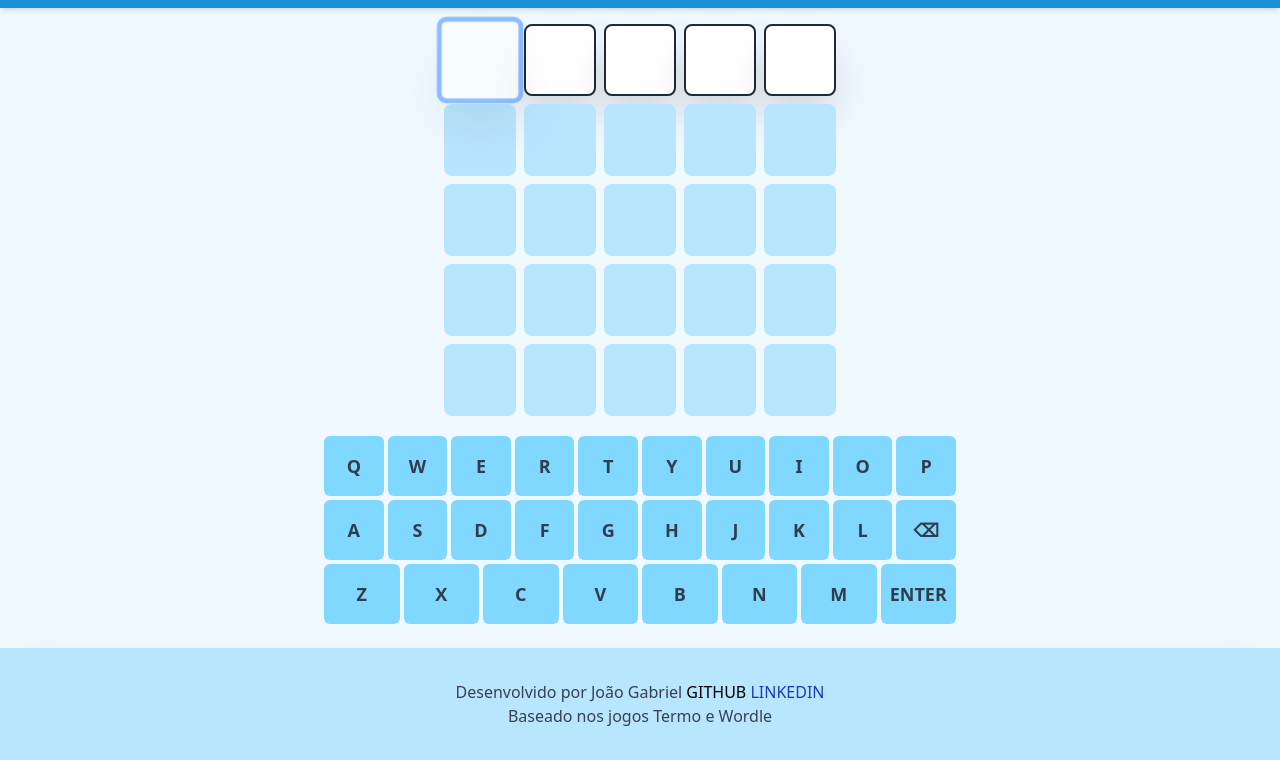
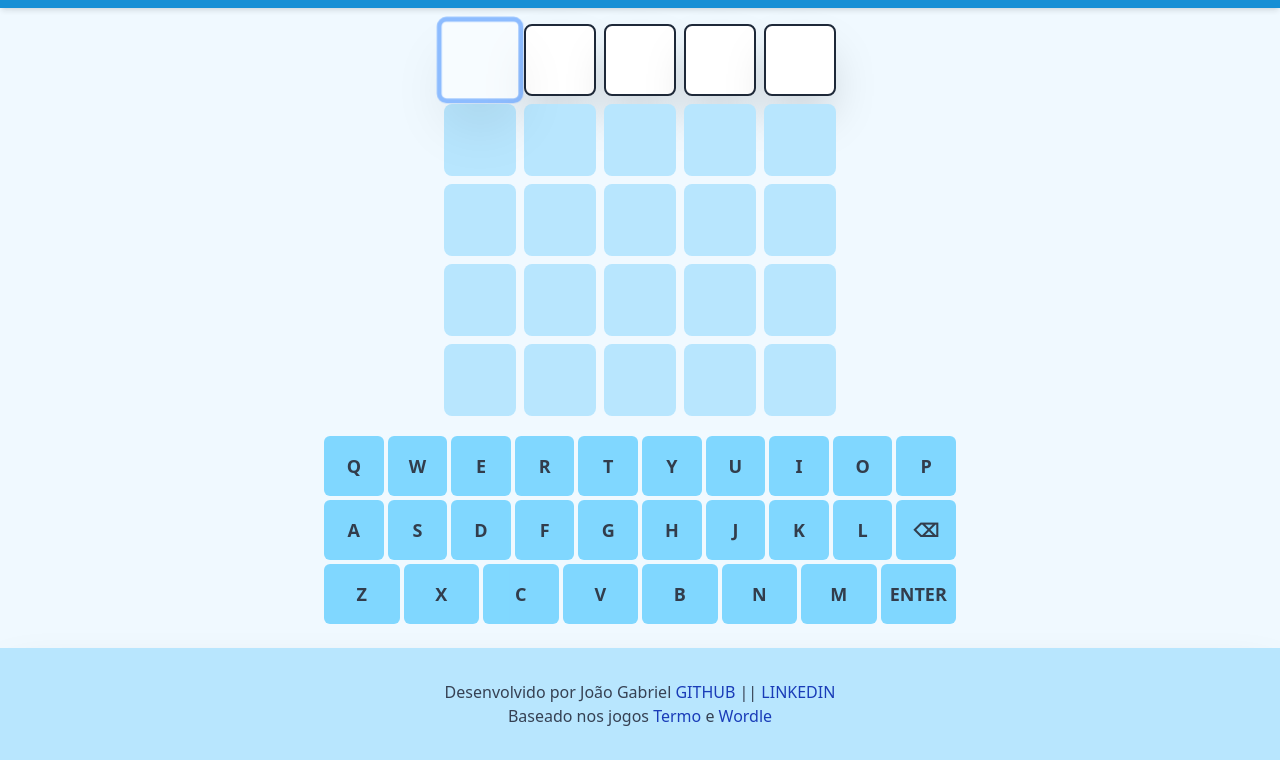
Before and after one commit to Gabriel-Barboza/letrAZ, a website built with Vite: page index.html in a window 1280 px wide. Shown: the part 92-852 px from the top of the page. Built offline with nearby package versions, Linux system fonts and the light colour scheme.

Commit message:
Refactor footer links and update comments for clarity in main.ts

```diff
--- a/index.html
+++ b/index.html
@@ -31,8 +31,8 @@
 
   <footer class="text-center mt-3  p-8 bg-sky-200 shadow-2xl text-gray-700">
 
-    <p>Desenvolvido por João Gabriel<a href="https://github.com/gabriel-barboza" class=" text-black target=_blank">  GITHUB </a> <a href="https://www.linkedin.com/in/joão-gabriel-barboza"  class="text-blue-800" target="_blank"> LINKEDIN </a>  </p>
-    <P>Baseado nos jogos <a href="https://term.ooo" > Termo</a> e <a href="https://www.powerlanguage.co.uk/wordle/"  class="cursor-pointer"> Wordle </a></P>
+    <p>Desenvolvido por João Gabriel<a href="https://github.com/gabriel-barboza" class=" text-blue-800 " target="_blank">  GITHUB </a>|| <a href="https://www.linkedin.com/in/joão-gabriel-barboza"  class="text-blue-800" target="_blank"> LINKEDIN </a>  </p>
+    <P>Baseado nos jogos <a href="https://term.ooo" class=" text-blue-800 " target="_blank"> Termo</a> e <a href="https://www.powerlanguage.co.uk/wordle/"  class=" text-blue-800 "> Wordle </a></P>
   </footer>
 
   <script type="module" src="/src/main.ts"></script>
```
Also changed, not shown: src/main.ts (+6 -9 lines).
